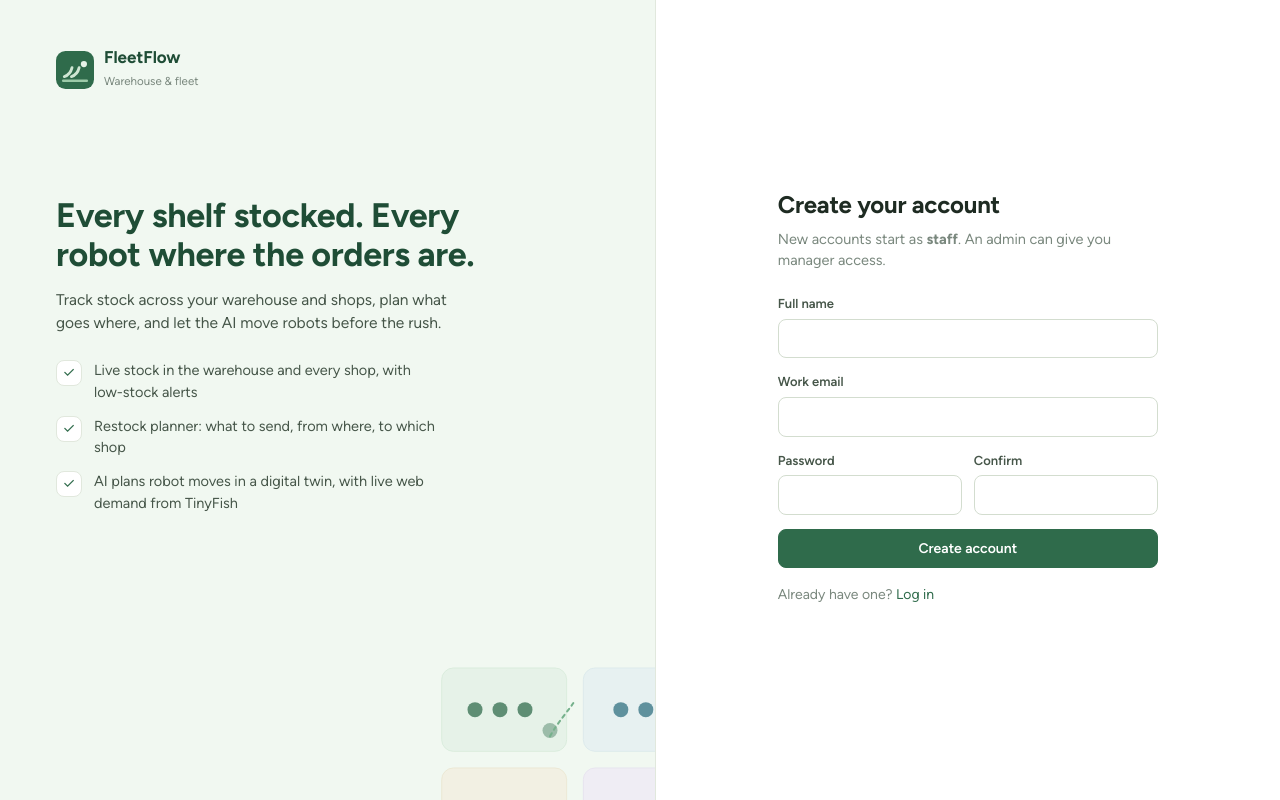
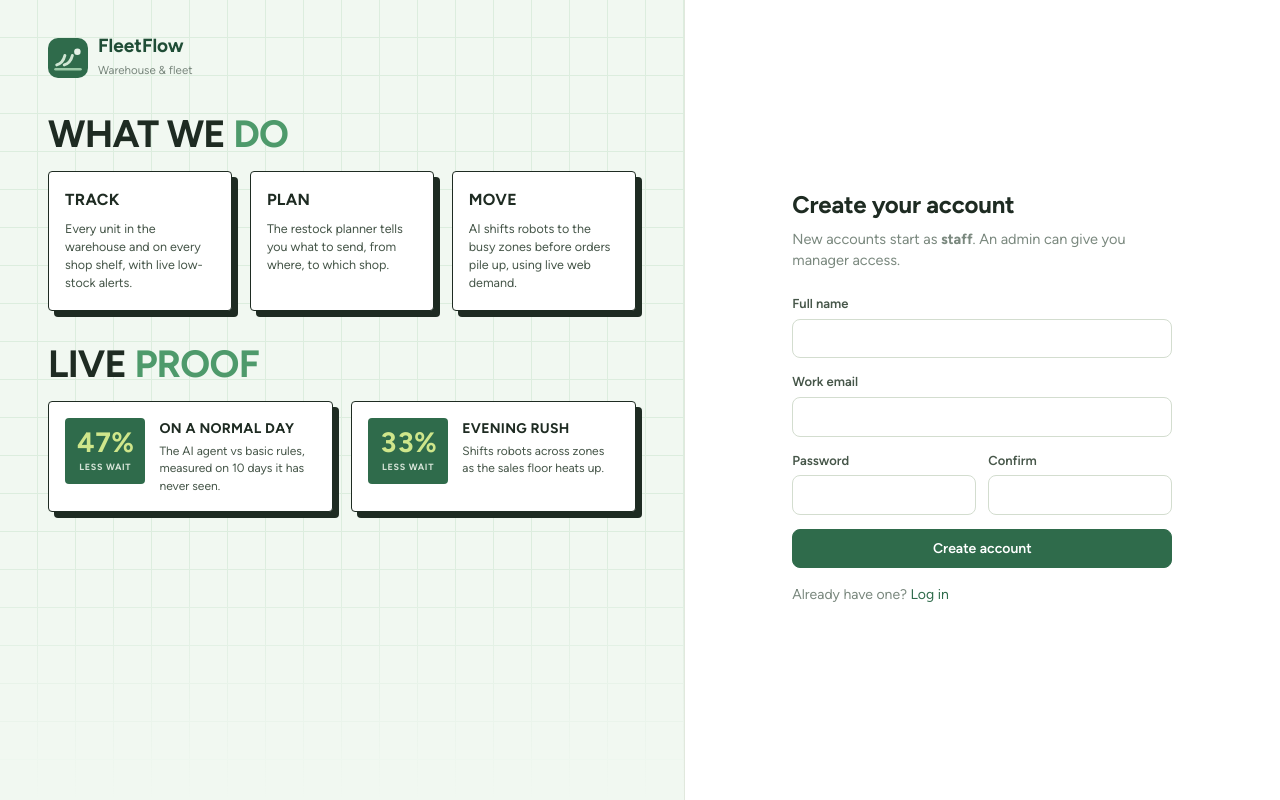
Before and after one commit to Anandtripathiii/FleetFlow, a Flask app: page /register in a window 1280 px wide. Run offline with Flask 3, Linux system fonts and the light colour scheme; data comes from the database, SQL or seed files in the repository.

Commit message:
Bold landing design

```diff
--- a/render.yaml
+++ b/render.yaml
@@ -3,7 +3,6 @@ services:
     name: fleetflow
     runtime: python
     plan: free
-    region: singapore
     buildCommand: pip install -r requirements.txt
     startCommand: gunicorn app:app --preload --workers 2 --threads 4 --timeout 120 --bind 0.0.0.0:$PORT
     healthCheckPath: /healthz
--- a/static/css/app.css
+++ b/static/css/app.css
@@ -197,14 +197,24 @@ dialog::backdrop{background:rgba(30,43,34,.35)}
 .legend i{display:inline-block;width:10px;height:10px;border-radius:3px;margin-right:5px;vertical-align:-1px}
 
 /* ---------- auth */
-.auth{min-height:100vh;display:grid;grid-template-columns:1.05fr 1fr;background:var(--surface)}
-.auth-art{background:var(--g50);border-right:1px solid var(--line);padding:48px 56px;display:flex;flex-direction:column;gap:56px;position:relative;overflow:hidden}
-.auth-art>div{position:relative;z-index:1}
-.auth-art h1{font-size:34px;line-height:1.15;color:var(--g900);max-width:440px;margin-top:6vh}
-.auth-art p{color:var(--ink-2);max-width:420px;font-size:15.5px;margin-top:14px}
-.auth-points{list-style:none;padding:0;margin:26px 0 0;display:grid;gap:12px;max-width:380px}
-.auth-points li{display:flex;gap:12px;align-items:flex-start;color:var(--ink-2)}
-.auth-points li span{width:26px;height:26px;border-radius:8px;background:var(--surface);border:1px solid var(--line);display:grid;place-items:center;color:var(--g700);flex:none}
+.auth{min-height:100vh;display:grid;grid-template-columns:1.15fr 1fr;background:var(--surface)}
+.auth-art{position:relative;background:var(--g50);border-right:1px solid var(--line);padding:36px 48px;display:flex;flex-direction:column;gap:34px;overflow:hidden}
+/* grid-paper background */
+.auth-art::before{content:"";position:absolute;inset:0;background-image:linear-gradient(var(--g200) 1px,transparent 1px),linear-gradient(90deg,var(--g200) 1px,transparent 1px);background-size:38px 38px;background-position:-1px -1px;opacity:.6;pointer-events:none;mask-image:linear-gradient(180deg,#000 70%,transparent)}
+.auth-art>*{position:relative;z-index:1}
+.hero h1.big{font-size:38px;font-weight:800;letter-spacing:-.02em;line-height:1;color:var(--ink);margin:0 0 18px;text-transform:uppercase}
+.hero h1.big .hi{color:#4E9A6B}
+.shelf{display:grid;grid-template-columns:repeat(3,1fr);gap:18px}
+.shelf.two{grid-template-columns:1fr 1fr;gap:18px}
+.pop{position:relative;background:var(--surface);border:1.5px solid var(--ink);border-radius:4px;padding:16px 16px 18px;box-shadow:6px 6px 0 var(--ink)}
+.pop h3{font-size:16px;font-weight:800;letter-spacing:.02em;color:var(--ink);margin:0 0 8px}
+.pop p{font-size:12.5px;line-height:1.45;color:var(--ink-2);margin:0}
+.pop.stat{display:flex;gap:14px;align-items:flex-start;padding:16px}
+.pop.stat .num{flex:none;background:var(--g700);color:#fff;padding:10px 12px;border-radius:4px;text-align:center;min-width:80px}
+.pop.stat .num b{display:block;font-size:28px;font-weight:800;line-height:1;letter-spacing:-.02em;color:#CFE68B}
+.pop.stat .num span{display:block;font-size:9px;font-weight:700;letter-spacing:.08em;margin-top:4px;color:#D6E4D8}
+.pop.stat h3{font-size:14px;margin:0 0 4px}
+.pop.stat p{font-size:12px}
 .auth-form{display:flex;align-items:center;justify-content:center;padding:40px}
 .auth-box{width:100%;max-width:380px}
 .auth-box h2{font-size:24px;margin-bottom:6px}
--- a/templates/auth/_auth_base.html
+++ b/templates/auth/_auth_base.html
@@ -3,36 +3,56 @@
 <head>
 <meta charset="utf-8"><meta name="viewport" content="width=device-width, initial-scale=1">
 <title>{% block title %}{% endblock %} · {{ APP_NAME }}</title>
-<link rel="stylesheet" href="{{ url_for('static', filename='css/app.css') }}?v=1">
+<link rel="stylesheet" href="{{ url_for('static', filename='css/app.css') }}?v=2">
 <link rel="icon" href="{{ url_for('static', filename='img/mark.svg') }}">
 </head>
 <body>
 <div class="auth">
   <section class="auth-art">
-    <div class="brand" style="padding:0">
-      <img src="{{ url_for('static', filename='img/mark.svg') }}" width="38" height="38" alt="">
-      <span><span class="brand-name">{{ APP_NAME }}</span><br><span class="brand-sub">Warehouse & fleet</span></span>
+    <div class="brand" style="padding:0;position:relative;z-index:1">
+      <img src="{{ url_for('static', filename='img/mark.svg') }}" width="40" height="40" alt="">
+      <span><span class="brand-name" style="font-size:19px">{{ APP_NAME }}</span><br><span class="brand-sub">Warehouse & fleet</span></span>
     </div>
-    <div>
-      <h1>Every shelf stocked. Every robot where the orders are.</h1>
-      <p>Track stock across your warehouse and shops, plan what goes where, and let the AI move robots before the rush.</p>
-      <ul class="auth-points">
-        <li><span>✓</span>Live stock in the warehouse and every shop, with low-stock alerts</li>
-        <li><span>✓</span>Restock planner: what to send, from where, to which shop</li>
-        <li><span>✓</span>AI plans robot moves in a digital twin, with live web demand from TinyFish</li>
-      </ul>
+
+    <div class="hero">
+      <h1 class="big">WHAT WE <span class="hi">DO</span></h1>
+      <div class="shelf">
+        <div class="pop">
+          <h3>TRACK</h3>
+          <p>Every unit in the warehouse and on every shop shelf, with live low-stock alerts.</p>
+        </div>
+        <div class="pop">
+          <h3>PLAN</h3>
+          <p>The restock planner tells you what to send, from where, to which shop.</p>
+        </div>
+        <div class="pop">
+          <h3>MOVE</h3>
+          <p>AI shifts robots to the busy zones before orders pile up, using live web demand.</p>
+        </div>
+      </div>
     </div>
-    <svg class="floor-art" viewBox="0 0 360 260" fill="none" aria-hidden="true">
-      <rect x="20" y="30" width="150" height="100" rx="14" fill="#E3F1E6" stroke="#CFE6D3"/>
-      <rect x="190" y="30" width="150" height="100" rx="14" fill="#E4EFF2" stroke="#D3E4E9"/>
-      <rect x="20" y="150" width="150" height="100" rx="14" fill="#F3EEDF" stroke="#E9E0C6"/>
-      <rect x="190" y="150" width="150" height="100" rx="14" fill="#EFEAF5" stroke="#E2DAEE"/>
-      <g fill="#2F6B4B"><circle cx="60" cy="80" r="9"/><circle cx="90" cy="80" r="9"/><circle cx="120" cy="80" r="9"/><circle cx="150" cy="105" r="9" opacity=".55"/></g>
-      <g fill="#2F6F82"><circle cx="235" cy="80" r="9"/><circle cx="265" cy="80" r="9"/></g>
-      <g fill="#8A6A1F"><circle cx="70" cy="200" r="9"/></g><g fill="#5E4E80"><circle cx="250" cy="200" r="9"/></g>
-      <path d="M150 112c10 -18 20 -28 28 -40" stroke="#4E9A6B" stroke-width="2.5" stroke-dasharray="4 5" stroke-linecap="round"/>
-    </svg>
+
+    <div class="hero">
+      <h1 class="big">LIVE <span class="hi">PROOF</span></h1>
+      <div class="shelf two">
+        <div class="pop stat">
+          <div class="num"><b>47%</b><span>LESS WAIT</span></div>
+          <div>
+            <h3>ON A NORMAL DAY</h3>
+            <p>The AI agent vs basic rules, measured on 10 days it has never seen.</p>
+          </div>
+        </div>
+        <div class="pop stat">
+          <div class="num"><b>33%</b><span>LESS WAIT</span></div>
+          <div>
+            <h3>EVENING RUSH</h3>
+            <p>Shifts robots across zones as the sales floor heats up.</p>
+          </div>
+        </div>
+      </div>
+    </div>
   </section>
+
   <section class="auth-form">
     <div class="auth-box">
       {% for cat, msg in get_flashed_messages(with_categories=true) %}
```
Also changed, not shown: other parts of static/css/app.css (+2 -41 lines), 1 other file.
